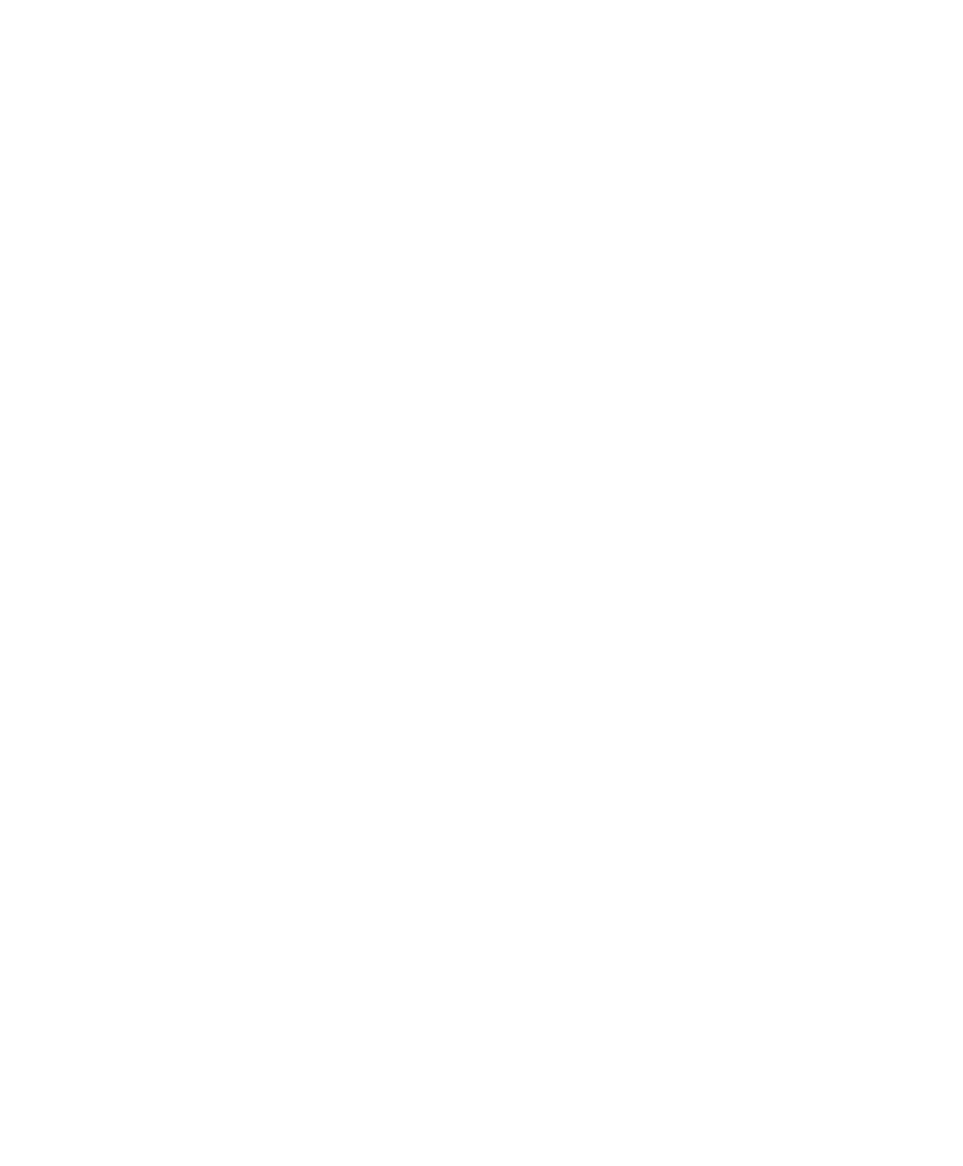
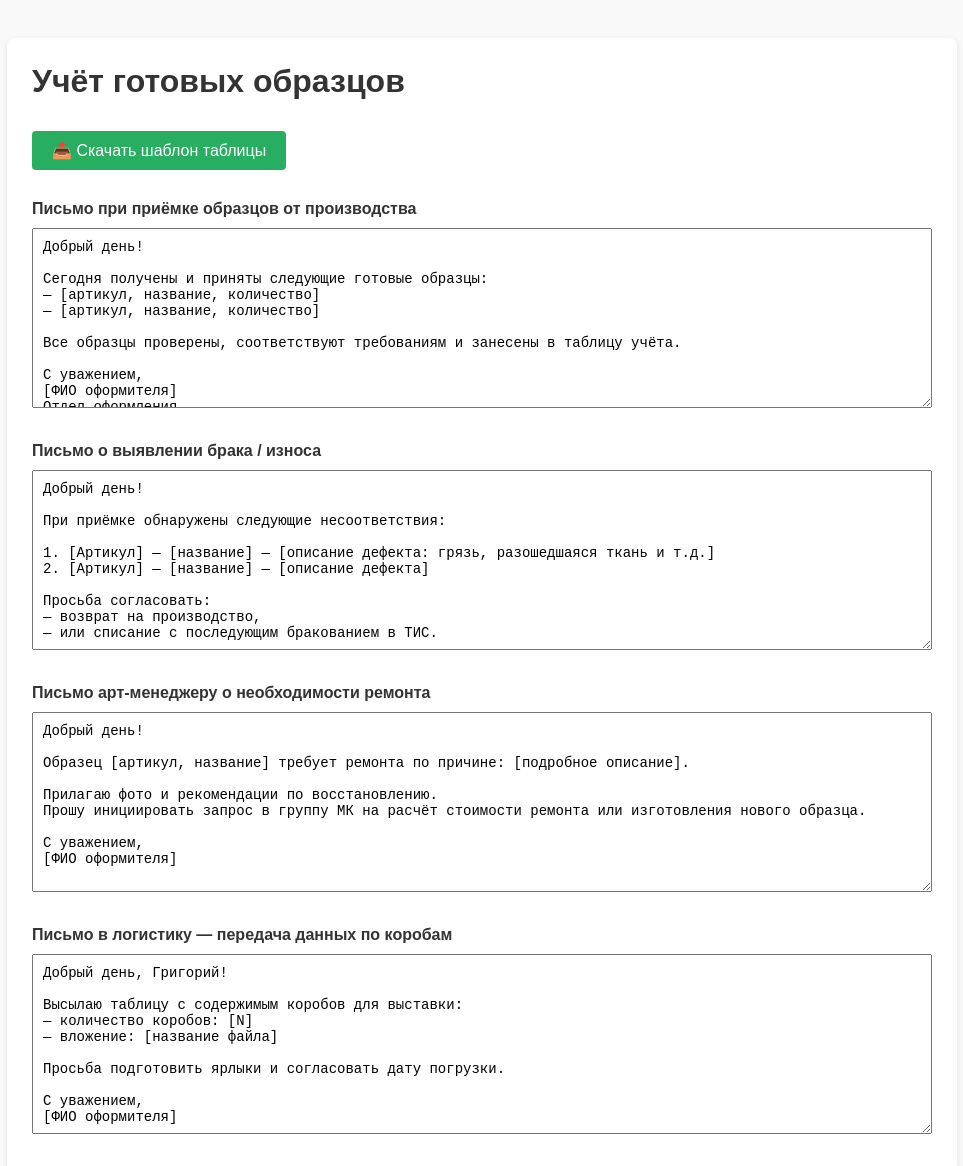
Before and after one commit to m9672966-boop/obrazec, a website: page idnex.html in a window 1280 px wide. Shown: the top 1166 px of the page, without its empty margins (158-1121 px from the left). Before the commit the page ends 800 px from the top, so only its background shows below. Drawn offline with Linux system fonts and the light colour scheme.

Commit message:
Update idnex.html

```diff
--- a/idnex.html
+++ b/idnex.html
@@ -1,60 +1,113 @@
 <!DOCTYPE html>
-<html>
+<html lang="ru">
 <head>
   <meta charset="utf-8">
-  <title>Kaiten Addon</title>
-  <script src="https://files.kaiten.ru/web-sdk/v1.min.js"></script>
-  <script>
-    if (window.Addon) {
-      window.Addon.initialize({
-        card_buttons: function() {
-          return [{
-            text: '📤 Выгрузить таблицу учёта',
-            callback: function(ctx) {
-              const userEmail = ctx.user.email;
-              const allowedDomains = ['panna.ru', 'firma-gamma.ru', 'sb-service.ru'];
-              const userDomain = userEmail.split('@')[1];
+  <title>Учёт готовых образцов</title>
+  <style>
+    body {
+      font-family: Arial, sans-serif;
+      padding: 30px;
+      background: #f9f9f9;
+      color: #333;
+    }
+    .container {
+      max-width: 900px;
+      margin: 0 auto;
+      background: white;
+      padding: 25px;
+      border-radius: 8px;
+      box-shadow: 0 2px 6px rgba(0,0,0,0.1);
+    }
+    h1, h2 {
+      margin-top: 0;
+    }
+    .btn {
+      display: inline-block;
+      padding: 10px 20px;
+      background: #27ae60;
+      color: white;
+      text-decoration: none;
+      border-radius: 4px;
+      margin: 10px 0;
+    }
+    .btn:hover {
+      background: #219a52;
+    }
+    textarea {
+      width: 100%;
+      height: 180px;
+      font-family: monospace;
+      font-size: 14px;
+      padding: 10px;
+      margin: 10px 0;
+      box-sizing: border-box;
+    }
+    label {
+      display: block;
+      margin-top: 20px;
+      font-weight: bold;
+    }
+  </style>
+</head>
+<body>
+  <div class="container">
+    <h1>Учёт готовых образцов</h1>
 
-              if (!allowedDomains.includes(userDomain)) {
-                alert('Доступ разрешён только сотрудникам компании.');
-                return;
-              }
+    <a href="/api/export-sample-table" class="btn">📤 Скачать шаблон таблицы</a>
 
-              fetch('https://kaiten-samples-addon.onrender.com/api/export-sample-table', {
-                method: 'GET',
-                headers: { 'X-User-Email': userEmail }
-              })
-              .then(response => {
-                if (!response.ok) throw new Error('Ошибка сервера');
-                return response.blob();
-              })
-              .then(blob => {
-                const url = window.URL.createObjectURL(blob);
-                const a = document.createElement('a');
-                a.href = url;
-                a.download = `Таблица_учёта_образцов_${new Date().toISOString().slice(0,10)}.xlsx`;
-                document.body.appendChild(a);
-                a.click();
-                window.URL.revokeObjectURL(url);
-                a.remove();
+    <label>Письмо при приёмке образцов от производства</label>
+    <textarea id="letter1" readonly>Добрый день!
 
-                // Открываем письмо
-                const subject = encodeURIComponent('Таблица учёта готовых образцов');
-                const body = encodeURIComponent(
-                  'Добрый день!\n\nВо вложении — шаблон таблицы учёта готовых образцов для заполнения.\n\nС уважением,'
-                );
-                window.open(`mailto:${userEmail}?subject=${subject}&body=${body}`);
-              })
-              .catch(err => {
-                console.error(err);
-                alert('Не удалось сгенерировать файл. Обратитесь к администратору.');
-              });
-            }
-          }];
-        }
-      });
-    }
-  </script>
-</head>
-<body></body>
+Сегодня получены и приняты следующие готовые образцы:
+— [артикул, название, количество]
+— [артикул, название, количество]
+
+Все образцы проверены, соответствуют требованиям и занесены в таблицу учёта.
+
+С уважением,
+[ФИО оформителя]
+Отдел оформления</textarea>
+
+    <label>Письмо о выявлении брака / износа</label>
+    <textarea id="letter2" readonly>Добрый день!
+
+При приёмке обнаружены следующие несоответствия:
+
+1. [Артикул] — [название] — [описание дефекта: грязь, разошедшаяся ткань и т.д.]
+2. [Артикул] — [название] — [описание дефекта]
+
+Просьба согласовать:
+— возврат на производство,
+— или списание с последующим бракованием в ТИС.
+
+Прилагаю фото и таблицу.
+
+С уважением,
+[ФИО оформителя]</textarea>
+
+    <label>Письмо арт-менеджеру о необходимости ремонта</label>
+    <textarea id="letter3" readonly>Добрый день!
+
+Образец [артикул, название] требует ремонта по причине: [подробное описание].
+
+Прилагаю фото и рекомендации по восстановлению.
+Прошу инициировать запрос в группу МК на расчёт стоимости ремонта или изготовления нового образца.
+
+С уважением,
+[ФИО оформителя]</textarea>
+
+    <label>Письмо в логистику — передача данных по коробам</label>
+    <textarea id="letter4" readonly>Добрый день, Григорий!
+
+Высылаю таблицу с содержимым коробов для выставки:
+— количество коробов: [N]
+— вложение: [название файла]
+
+Просьба подготовить ярлыки и согласовать дату погрузки.
+
+С уважением,
+[ФИО оформителя]</textarea>
+
+  </div>
+</body>
 </html>
```
